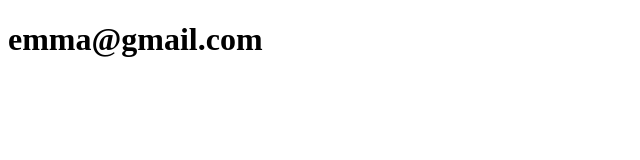
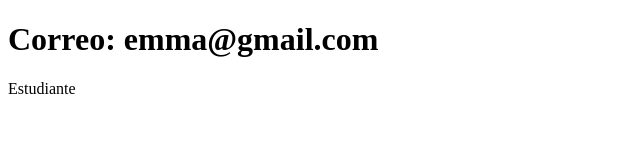
Before and after one commit to EmmaBautista26/sistema-de-registro, a plain HTML site: page contacto.html in a window 1280 px wide. Shown: the whole page, without its empty margins (0-640 px from the left). Drawn offline with Linux system fonts and the light colour scheme.

Commit message:
Actualiza Contacto

```diff
--- a/contacto.html
+++ b/contacto.html
@@ -6,8 +6,7 @@
     <title>Contacto</title>
 </head>
 <body>
-    <h1>
-        emma@gmail.com
-    </h1>
+    <h1>Correo: emma@gmail.com</h1>
+        <p>Estudiante</p>
 </body>
 </html>
```
